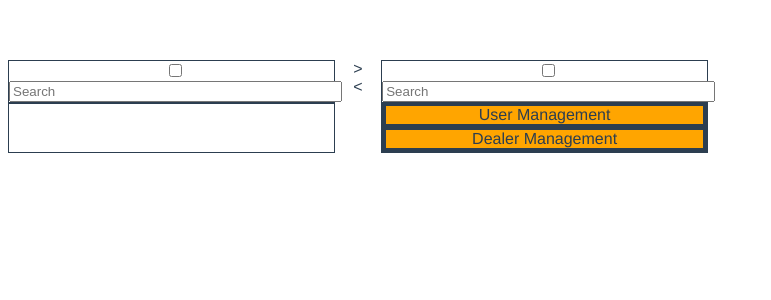
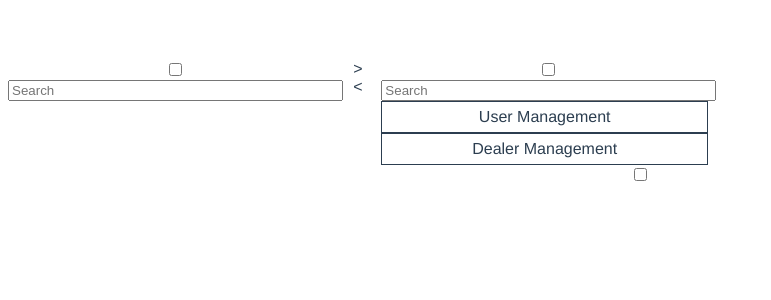
Before and after one commit to GenDecoder/admin-vue, a Vue app: page /#/login in a window 1280 px wide. Shown: the top 300 px of the page, without its empty margins (0-771 px from the left). Built offline with nearby package versions, Linux system fonts and the light colour scheme.

Commit message:
More Understanding
Object.DefineProperty, design, options

```diff
--- a/src/common/components/InOutSelector.vue
+++ b/src/common/components/InOutSelector.vue
@@ -24,8 +24,24 @@
         components: {
             "in-out-box": InOutBox
         },
+        provide() {
+            return {
+                dom: Object.defineProperty({}, "disabled", { // change name, dom is not nice
+                    get: () => this.disabled
+                }),
+                valueField: this.valueField,
+                displayField: this.displayField
+            }
+        },
         props: {
-            // mixin for repeated properties in the 3 components
+            value: {
+                type: Array,
+                default: []
+            },
+            list: {
+                type: Array,
+                default: []
+            },
             disabled: {
                 type: Boolean,
                 default: false
@@ -37,23 +53,14 @@
             displayField: {
                 type: String,
                 required: true
-            },
-            list: {
-                type: Array,
-                default: []
-            },
-            selection: {
-                type: Array,
-                default: []
             }
         },
         data() {
             return {
-                leftList: [], // equal list
+                leftList: [], // equal to list
                 rightList: [],
-
                 leftSelection: {},
-                rightSelection: {}// equal selection
+                rightSelection: {} // equal to value
             }
         },
         created() {// basically is a move from left to right
@@ -61,21 +68,32 @@
             var item;
             for(var i = 0; i < this.list.length; i += 1) {
                 item = this.list[i];
-                this.selection.indexOf(item[this.valueField]) === -1
+                this.value.indexOf(item[this.valueField]) === -1
                     ? this.leftList.push(item)
                     : this.rightList.push(item);
             }
         },
-        computed: {
-
+        watch: {
+            value() {
+                // But cleaning selection
+                // will perform a moveToRight
+                console.log("Changed");
+            },
+            list () {
+                // But cleaning selection
+                // will perform a moveToRight
+                console.log("Changed");
+            }
         },
+        computed: {},
         methods: {
             moveToRight() {
                 var me = this;
-
+                this.$emit("input");
             },
             moveToLeft() {
                 var me = this;
+                this.$emit("input");
             }
         }
     }
--- a/src/common/components/in-out-selector/InOutBox.vue
+++ b/src/common/components/in-out-selector/InOutBox.vue
@@ -7,8 +7,8 @@
         <div class="list">
             <in-out-card
                 v-for="item of list"
-                :key="item.id"
                 :item="item"
+                :key="item[valueField]"
                 v-model="value"
             ></in-out-card>
         </div>
@@ -18,6 +18,7 @@
 <script>
     import InOutCard from "./InOutCard"
     export default {
+        inject: ["valueField"],
         props: {
             value: {
                 type: Object,
@@ -51,12 +52,12 @@
 <style lang="scss" rel="stylesheet">
     .in-out-box {
         width: 100%;
-        border: solid 1px;
+        // border: solid 1px;
         input {
             width: 100%;
         }
         .list {
-            border: solid 1px;
+            // border: solid 1px;
         }
     }
 </style>
--- a/src/common/components/in-out-selector/InOutCard.vue
+++ b/src/common/components/in-out-selector/InOutCard.vue
@@ -1,12 +1,16 @@
 <template>
-    <div class="in-out-card" :class="{selected: selected}" @click="select">
-        <span> {{ item.name }} </span>
+    <div class="in-out-card" :class="{selected: selected, disabled: dom.disabled}" @click="select">
+        <span> {{ item[displayField] }} </span>
     </div>
 </template>
 
 <script>
     export default {
-        // try using inherit as well
+        inject: [
+            "dom",
+            "valueField",
+            "displayField"
+        ],
         props: {
              value: {
                 type: Object,
@@ -24,13 +28,16 @@
         },
         methods: {
             select() {
-                var id = this.item.id;
-                this.selected = !this.selected;
-                if (this.value.hasOwnProperty(id))
-                    delete this.value[id]
+                var me = this;
+                var value = me.item[me.valueField];
+                if (me.dom.disabled)
+                    return false;
+                me.selected = !me.selected;
+                if (me.value.hasOwnProperty(value))
+                    delete me.value[value]
                 else
-                    this.value[id] = id;
-                this.$emit("input", this.value);
+                    me.value[value] = value;
+                me.$emit("input", me.value);
             }
         }
     }
@@ -38,12 +45,18 @@
 
 <style lang="scss" rel="stylesheet">
     .in-out-card {
-        border: solid;
         cursor: pointer;
-        background: orange;
+        min-height: 30px;
+        border: solid 1px;
+        line-height: 30px;
         &.selected {
             color: white;
-            background-color: black;
+            border-color: black;
+            background-color: #2364a5;
+        }
+        &.disabled {
+            cursor: default;
+            background-color: lightgray;
         }
     }
 </style>
--- a/src/components/LogIn.vue
+++ b/src/components/LogIn.vue
@@ -1,12 +1,15 @@
 <template>
     <div>
     <in-out-selector
+        v-model="selectedPermissionIds"
+        :disabled="disabled"
         :list="permissions"
-        :selection="selectedPermissionIds"
         value-field="id"
         display-field="name"
-        :disabled="true"
     ></in-out-selector>
+
+    <input type="checkbox" v-model="disabled">
+
     </div>
 </template>
 
@@ -18,6 +21,7 @@
         ],
         data() {
             return {
+                disabled: false,
                 permissions: [],
                 selectedPermissionIds: []
             }
```
